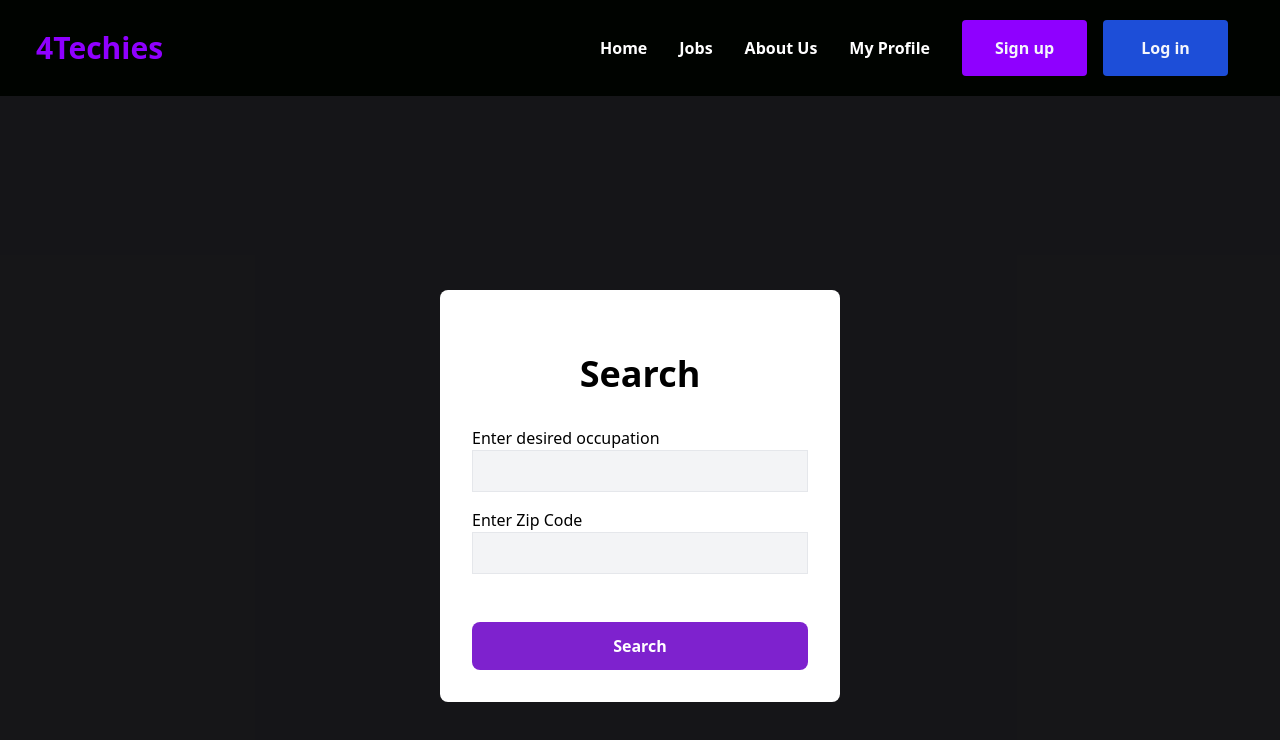
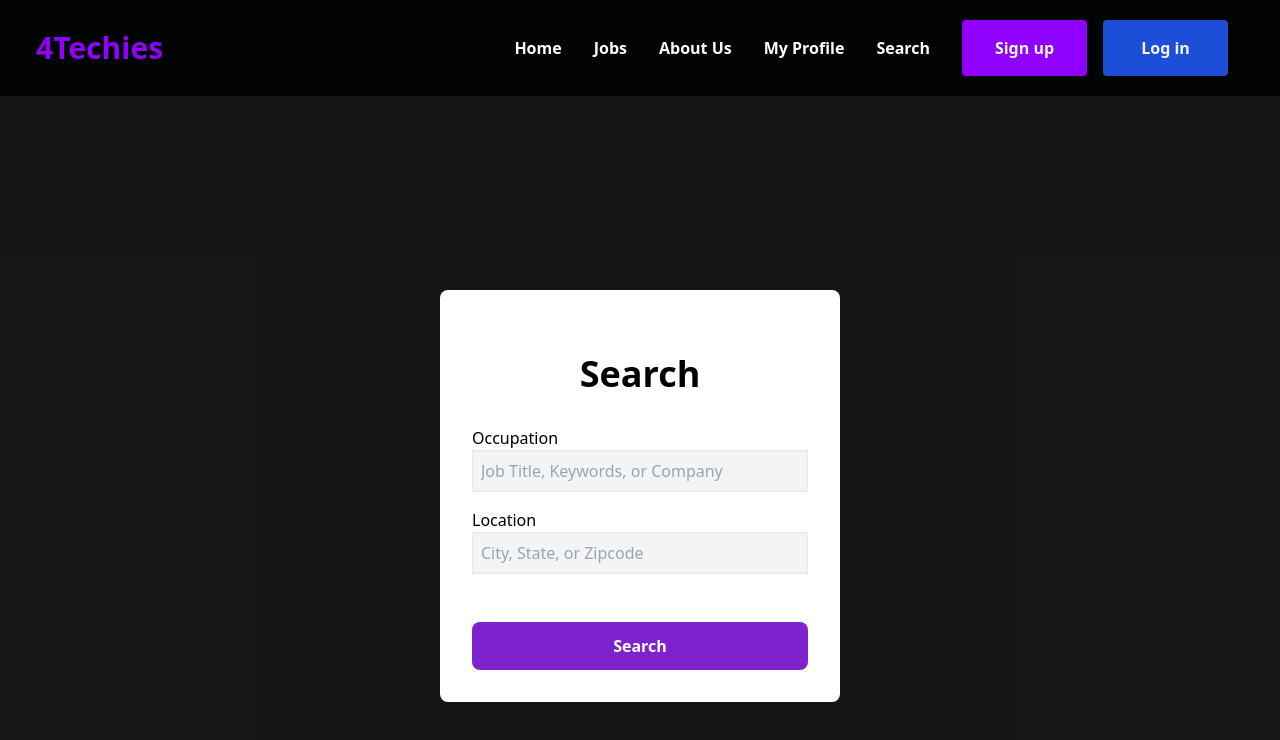
Before and after one commit to jameslee0106/JBW, a React (Create React App) app in the folder my-app/: page /search in a window 1280 px wide. Shown: the top 740 px of the page. Built offline with nearby package versions, Linux system fonts and the light colour scheme.

Commit message:
Create search bar and location

```diff
--- a/my-app/package.json
+++ b/my-app/package.json
@@ -11,12 +11,14 @@
     "dotenv": "^16.3.1",
     "jsonwebtoken": "^9.0.0",
     "mongodb": "^5.5.0",
+    "mongoose": "^7.4.2",
     "react": "^18.2.0",
     "react-dom": "^18.2.0",
     "react-icons": "^4.8.0",
     "react-router-dom": "^6.11.2",
     "react-scripts": "5.0.1",
     "react-toastify": "^9.1.3",
+    "react-typed": "^1.2.0",
     "web-vitals": "^2.1.4"
   },
   "scripts": {
--- a/my-app/src/components/Navbar.jsx
+++ b/my-app/src/components/Navbar.jsx
@@ -20,6 +20,9 @@ export const Navbar = () => {
         </CustomLink>
         <CustomLink to="/profile">
           <li className="p-4 whitespace-nowrap font-semibold link link-underline link-underline-black text-white">My Profile</li>
+        </CustomLink>
+        <CustomLink to="/search">
+          <li className="p-4 whitespace-nowrap font-semibold link link-underline link-underline-black text-white">Search</li>
         </CustomLink>
         <CustomLink to="/signup">
           <button className="bg-[#8F00FF] w-[125px] px-4 rounded text-[#F5F6FB] transition ease-in-out delay-150 hover:-translate-y-1 hover:scale-110 hover:bg-[#8F00FF] duration-300 ml-4">
--- a/my-app/src/pages/Search.jsx
+++ b/my-app/src/pages/Search.jsx
@@ -10,12 +10,12 @@ function Search() {
       <form className='max-w-[400px] w-full mx-auto bg-white p-8 rounded-lg'>
         <h2 className='text-4xl font-bold text-center py-8'>Search</h2>
         <div className='flex flex-col mb-4'>
-          <label>Enter desired occupation</label>
-          <input className='border relative bg-gray-100 p-2' type="email"/>
+          <label>Occupation</label>
+          <input className='border relative bg-gray-100 p-2' type="text" placeholder="Job Title, Keywords, or Company"/>
         </div>
         <div className='flex flex-col mb-4'>
-          <label>Enter Zip Code</label>
-          <input className='border relative bg-gray-100 p-2' type="password"/>
+          <label>Location</label>
+          <input className='border relative bg-gray-100 p-2' type="text" placeholder="City, State, or Zipcode"/>
         </div>
         <button className='w-full py-3 mt-8 bg-purple-700 hover:bg-purple-800 relative text-white rounded-lg font-semibold'>
           Search
--- a/package.json
+++ /dev/null
@@ -1,6 +0,0 @@
-{
-  "dependencies": {
-    "mongoose": "^7.2.0",
-    "react-typed": "^1.2.0"
-  }
-}
```
Also changed, not shown: 2 other files (tests, documents, lock files or other folders).
